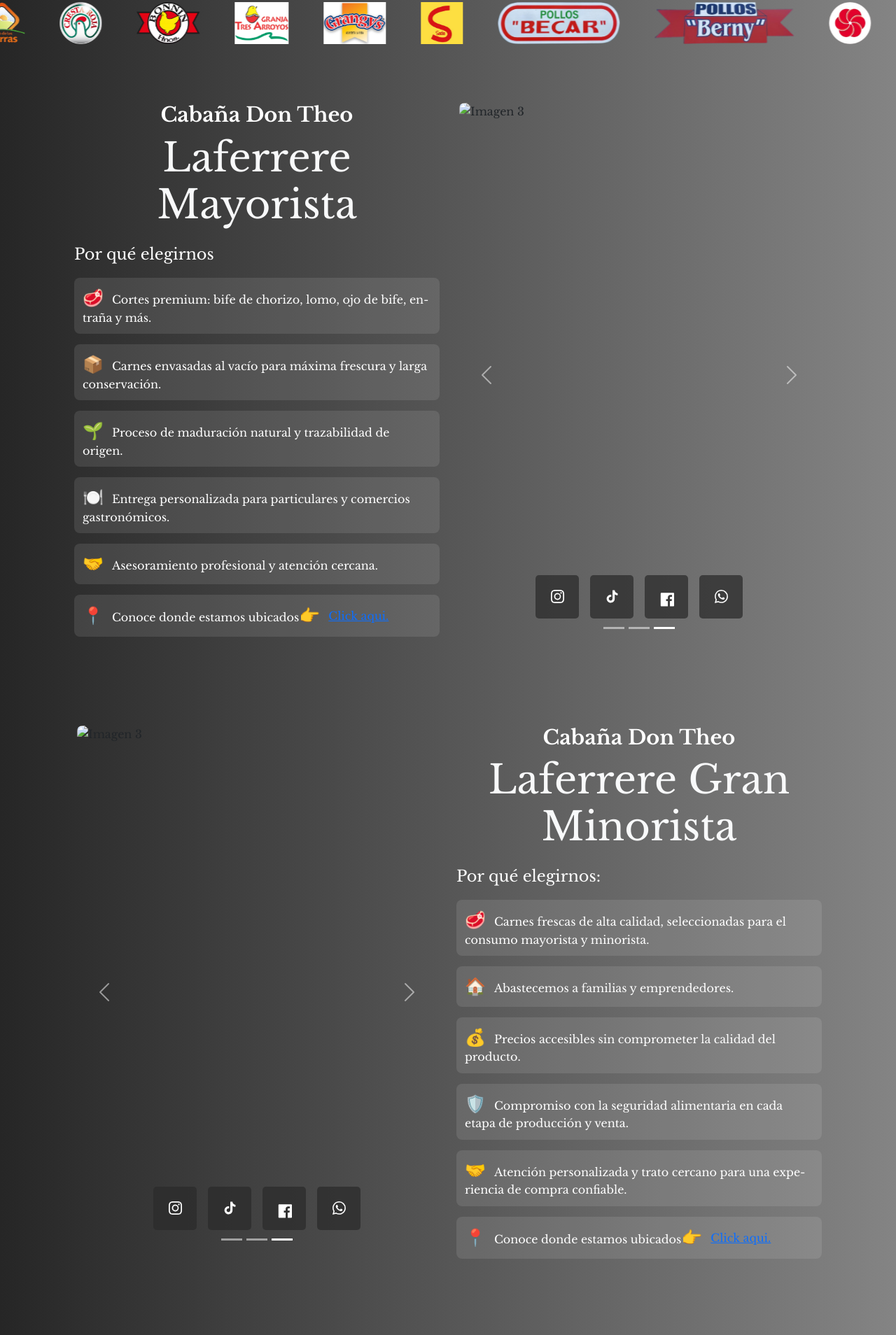
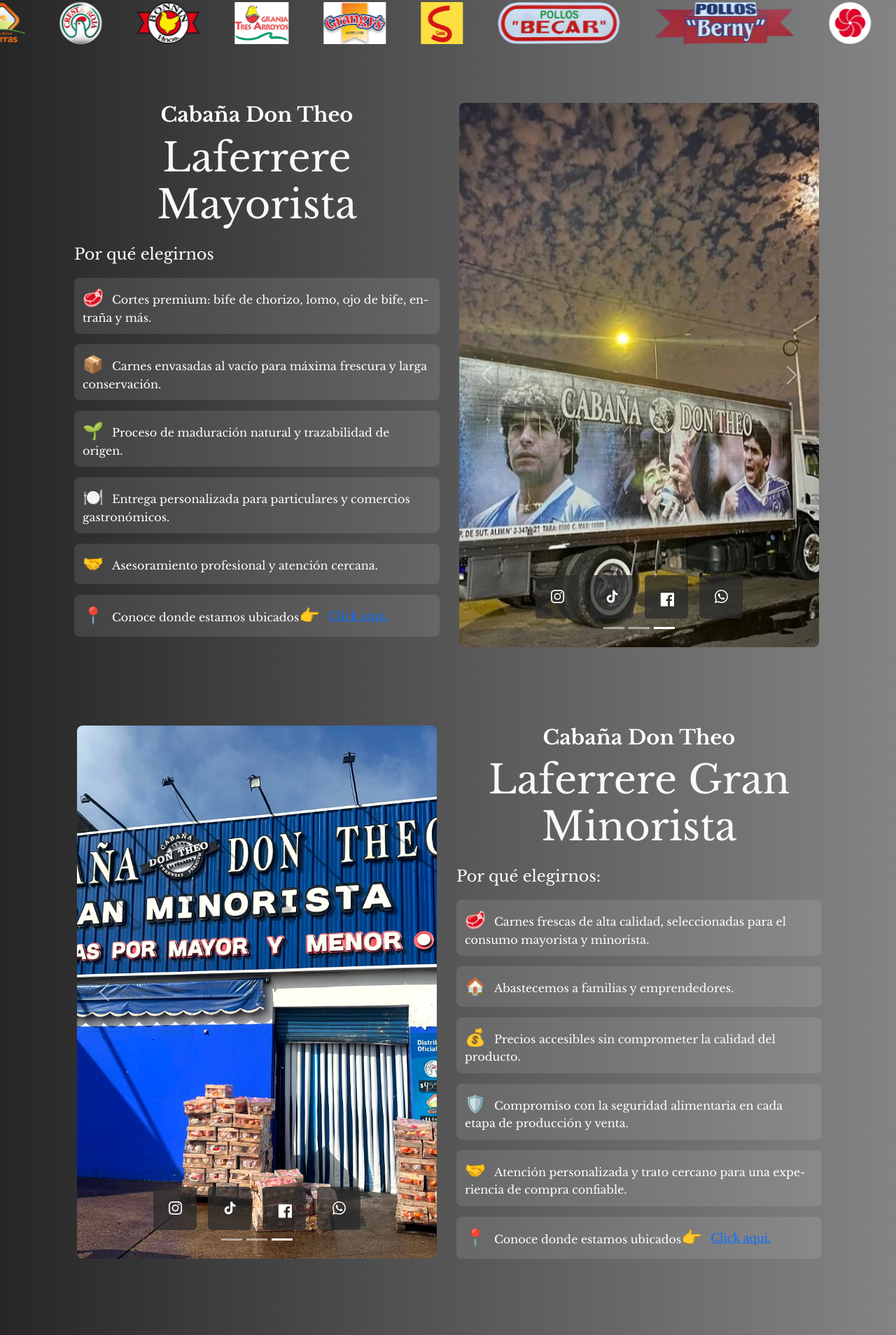
Before and after one commit to Gus0100/Web-Cabana-Don-Theo, a website: page index.html in a window 1280 px wide. Shown: the part 2008-3916 px from the top of the page at 70% size. Drawn offline with nearby package versions, Linux system fonts and the light colour scheme; grey boxes are pictures that could not be loaded.

Commit message:
Agregado de imagen

```diff
--- a/index.html
+++ b/index.html
@@ -197,10 +197,10 @@
                 <img src="./src/Mayorista.png" class="d-block w-100 h-100 object-fit-cover" alt="Imagen 1">
               </div>
               <div class="carousel-item h-100">
-                <img src="./src/Mayorista2.png" class="d-block w-100 h-100 object-fit-cover" alt="Imagen 2">
+                <img src="./src/IMG_2202 recorte.JPG" class="d-block w-100 h-100 object-fit-cover" alt="Imagen 2">
               </div>
               <div class="carousel-item h-100">
-                <img src="" class="d-block w-100 h-100 object-fit-cover" alt="Imagen 3">
+                <img src="./src/camion-mayo.jpg" class="d-block w-100 h-100 object-fit-cover" alt="Imagen 3">
               </div>
             </div>
             <!-- Botones de navegación del carrusel -->
@@ -291,7 +291,7 @@
                 <img src="./src/Minorista_afuera.png" class="d-block w-100 h-100 object-fit-cover" alt="Imagen 2">
               </div>
               <div class="carousel-item h-100">
-                <img src="img3.jpg" class="d-block w-100 h-100 object-fit-cover" alt="Imagen 3">
+                <img src="./src/Minorista2.jpg" class="d-block w-100 h-100 object-fit-cover" alt="Imagen 3">
               </div>
             </div>
             <!-- Botones de navegación del carrusel -->
```
Also changed, not shown: src/camion-mayo.jpg (added).
